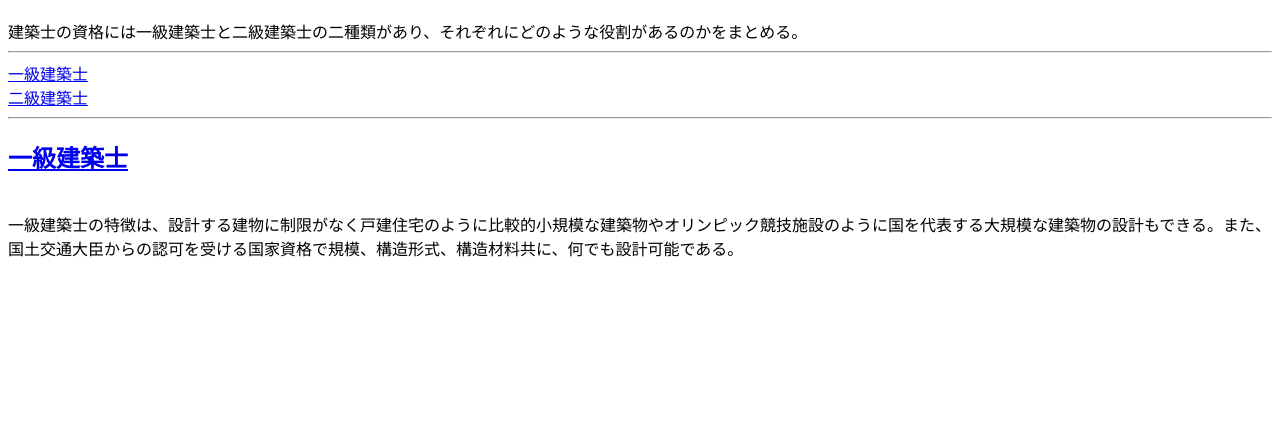
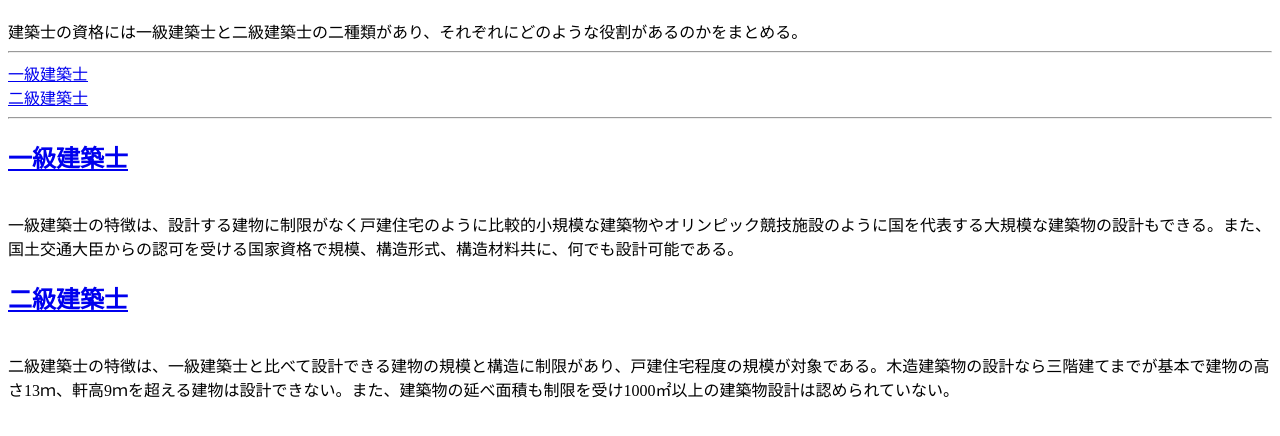
Before and after one commit to asato240029i/asato240029i.github.io, a plain HTML site: page cl2020.html in a window 1280 px wide. Shown: the part 74-510 px from the top of the page. Drawn offline with Linux system fonts and the light colour scheme.

Commit message:
Update cl2020.html

```diff
--- a/cl2020.html
+++ b/cl2020.html
@@ -11,6 +11,7 @@
 <HR>
 <H2><A href="#name1">一級建築士</A></H2><BR>
 一級建築士の特徴は、設計する建物に制限がなく戸建住宅のように比較的小規模な建築物やオリンピック競技施設のように国を代表する大規模な建築物の設計もできる。また、国土交通大臣からの認可を受ける国家資格で規模、構造形式、構造材料共に、何でも設計可能である。
-
+<H2><A href="#name2">二級建築士</A></H2><BR>
+二級建築士の特徴は、一級建築士と比べて設計できる建物の規模と構造に制限があり、戸建住宅程度の規模が対象である。木造建築物の設計なら三階建てまでが基本で建物の高さ13ｍ、軒高9ｍを超える建物は設計できない。また、建築物の延べ面積も制限を受け1000㎡以上の建築物設計は認められていない。
 </BODY>
 </HTML>
```
